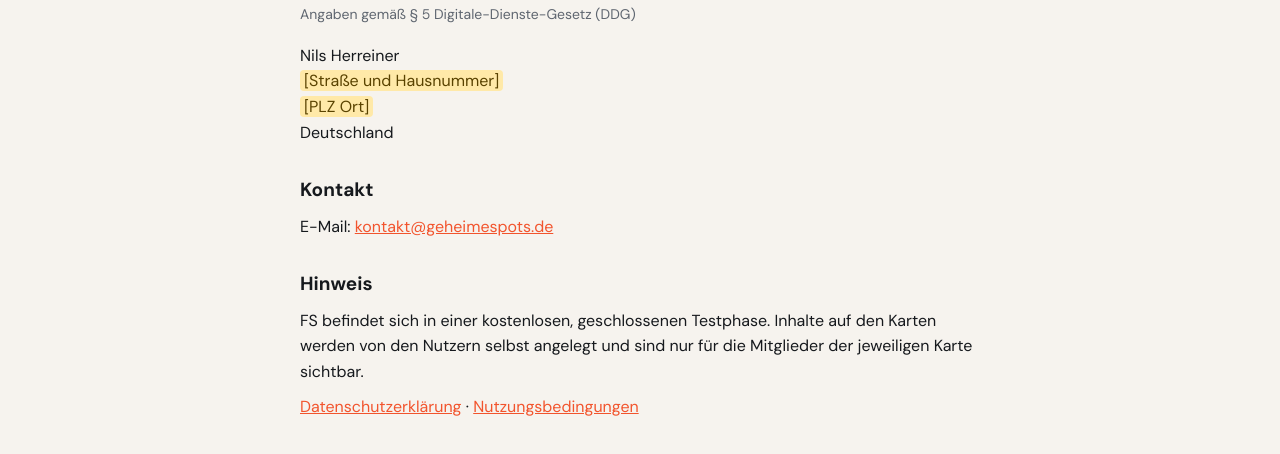
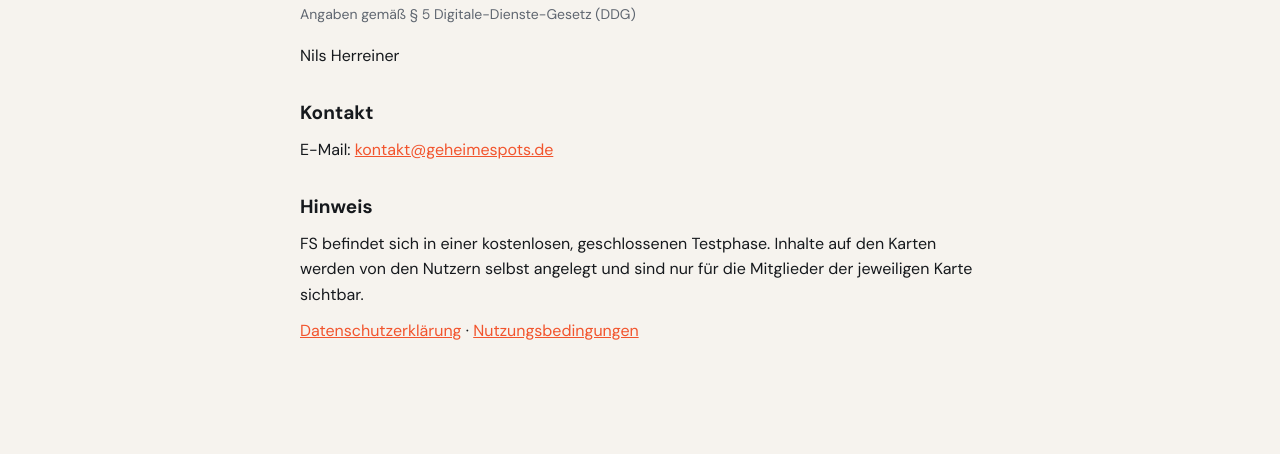
Before and after one commit to nilsherreiner-dev/fs, a plain HTML site: page rechtliches/impressum.html in a window 1280 px wide. Shown: the part 132-586 px from the top of the page. Drawn offline with Linux system fonts and the light colour scheme.

Commit message:
Rechtstexte ohne Adress-Platzhalter (geschlossene Beta)
Co-Authored-By: Claude Opus 5.5 <noreply@anthropic.com>
Claude-Session: https://claude.ai/code/session_013EZpijX2i7xxmbD4YmDS6P

```diff
--- a/rechtliches/impressum.html
+++ b/rechtliches/impressum.html
@@ -13,7 +13,7 @@
 <main>
 <h1>Impressum</h1>
 <p class="stand">Angaben gemäß § 5 Digitale-Dienste-Gesetz (DDG)</p>
-<p>Nils Herreiner<br><mark class="ph">[Straße und Hausnummer]</mark><br><mark class="ph">[PLZ Ort]</mark><br>Deutschland</p>
+<p>Nils Herreiner</p>
 <h2>Kontakt</h2>
 <p>E-Mail: <a href="mailto:kontakt@geheimespots.de">kontakt@geheimespots.de</a></p>
 <h2>Hinweis</h2>
```
Also changed, not shown: rechtliches/datenschutz.html (+1 -1 lines).
